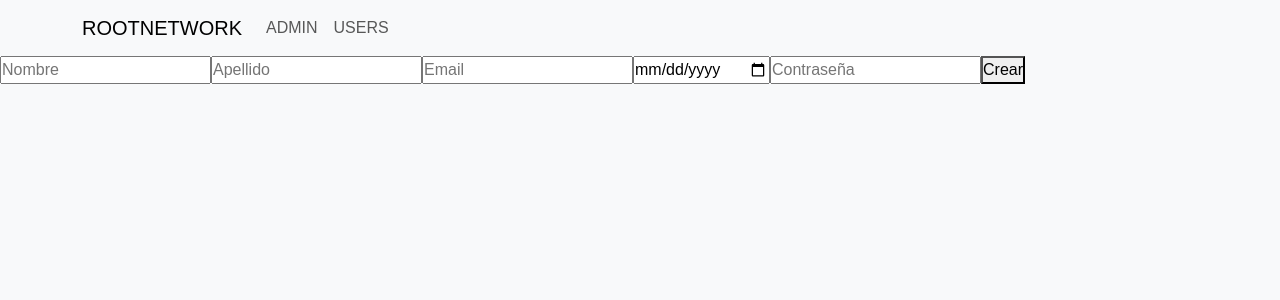
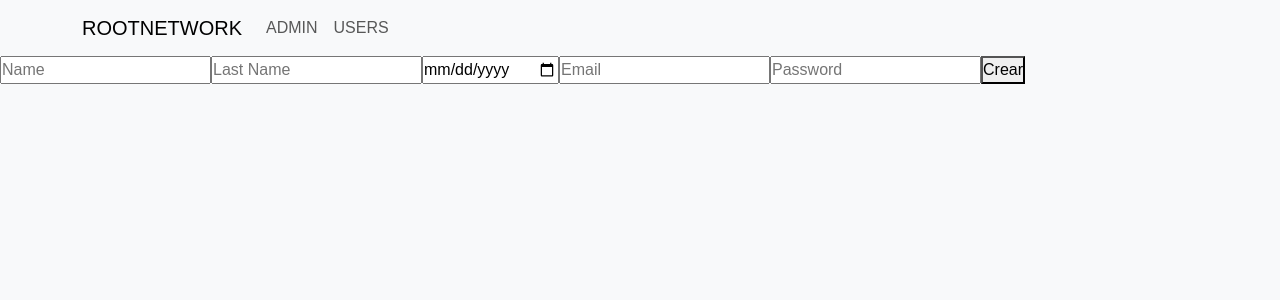
Before and after one commit to ramlor/rootReact24, a React (Create React App) app: page /admin/new in a window 1280 px wide. Shown: the top 300 px of the page. Built offline with nearby package versions, Linux system fonts and the light colour scheme.

Commit message:
se puede crear usuario administrador, chequear el boton de eliminar.

```diff
--- a/src/components/Admin/Admin.jsx
+++ b/src/components/Admin/Admin.jsx
@@ -56,17 +56,21 @@ const Admin = () => {
             }
 
             alert('Usuario bloqueado correctamente.');
-            // Refrescar la lista después de borrar
-            setUsers(users.filter(user => user.id !== id));
+
+            // Actualizar la lista de usuarios (en lugar de eliminarlo completamente, solo lo bloqueamos)
+            setUsers(users.map(user =>
+                user.id === id ? { ...user, isAdmin: true, userStatus: 'bloqueado' } : user
+            ));
         } catch (error) {
             console.error('Error al eliminar el usuario:', error);
         }
     };
 
+
     return (
         <div className="admin-container">
             <div className="btn-new-container">
-                <Link to="http://localhost:5156/User/new" className="btn-new">New</Link>
+                <Link to="/admin/new" className="btn-new">New</Link>
             </div>
 
             <div className="search-container">
--- /dev/null
+++ b/src/components/Admin/FormAdmin.css
@@ -0,0 +1,4 @@
+body {
+    font-family: 'Arial', sans-serif;
+    background-color: #f8f9fa;
+}
--- a/src/components/Admin/NewAdminUser.jsx
+++ b/src/components/Admin/NewAdminUser.jsx
@@ -1,5 +1,6 @@
 import { useState } from 'react';
 import { useNavigate } from 'react-router-dom';
+//import './FormAdmin.css ';
 
 const NewAdminUser = () => {
     const [name, setName] = useState('');
@@ -14,7 +15,7 @@ const NewAdminUser = () => {
         const userData = { name, lastName, mail, birthdate, password, isAdmin: true };
 
         try {
-            const response = await fetch('http://localhost:5156/User/new', {
+            const response = await fetch('http://localhost:5156/User', {
                 method: 'POST',
                 headers: { 'Content-Type': 'application/json' },
                 body: JSON.stringify(userData),
@@ -35,11 +36,11 @@ const NewAdminUser = () => {
 
     return (
         <form onSubmit={handleSubmit}>
-            <input value={name} onChange={e => setName(e.target.value)} placeholder="Nombre" required />
-            <input value={lastName} onChange={e => setLastName(e.target.value)} placeholder="Apellido" required />
+            <input value={name} onChange={e => setName(e.target.value)} placeholder="Name" required />
+            <input value={lastName} onChange={e => setLastName(e.target.value)} placeholder="Last Name" required />
+            <input value={birthdate} onChange={e => setBirthdate(e.target.value)} placeholder="Birthdate" type="date" required />
             <input value={mail} onChange={e => setMail(e.target.value)} placeholder="Email" required />
-            <input value={birthdate} onChange={e => setBirthdate(e.target.value)} placeholder="Fecha Nacimiento" type="date" required />
-            <input value={password} onChange={e => setPassword(e.target.value)} placeholder="Contraseña" type="password" required />
+            <input value={password} onChange={e => setPassword(e.target.value)} placeholder="Password" type="password" required />
             <button type="submit">Crear</button>
         </form>
     );
--- a/src/components/MyUser/MyUser.jsx
+++ b/src/components/MyUser/MyUser.jsx
@@ -14,7 +14,7 @@ const MyUser = () => {
 
         try {
             setLoading(true);
-            let response = await fetch(`http://localhost:5156/User?query=${query}&page=${page}`);
+            let response = await fetch(`http://localhost:5156/User?query=${query}&page=${page}&isAdmin=false`);
 
             if (!response.ok) {
                 throw new Error(`Error HTTP: ${response.status}`);
```
